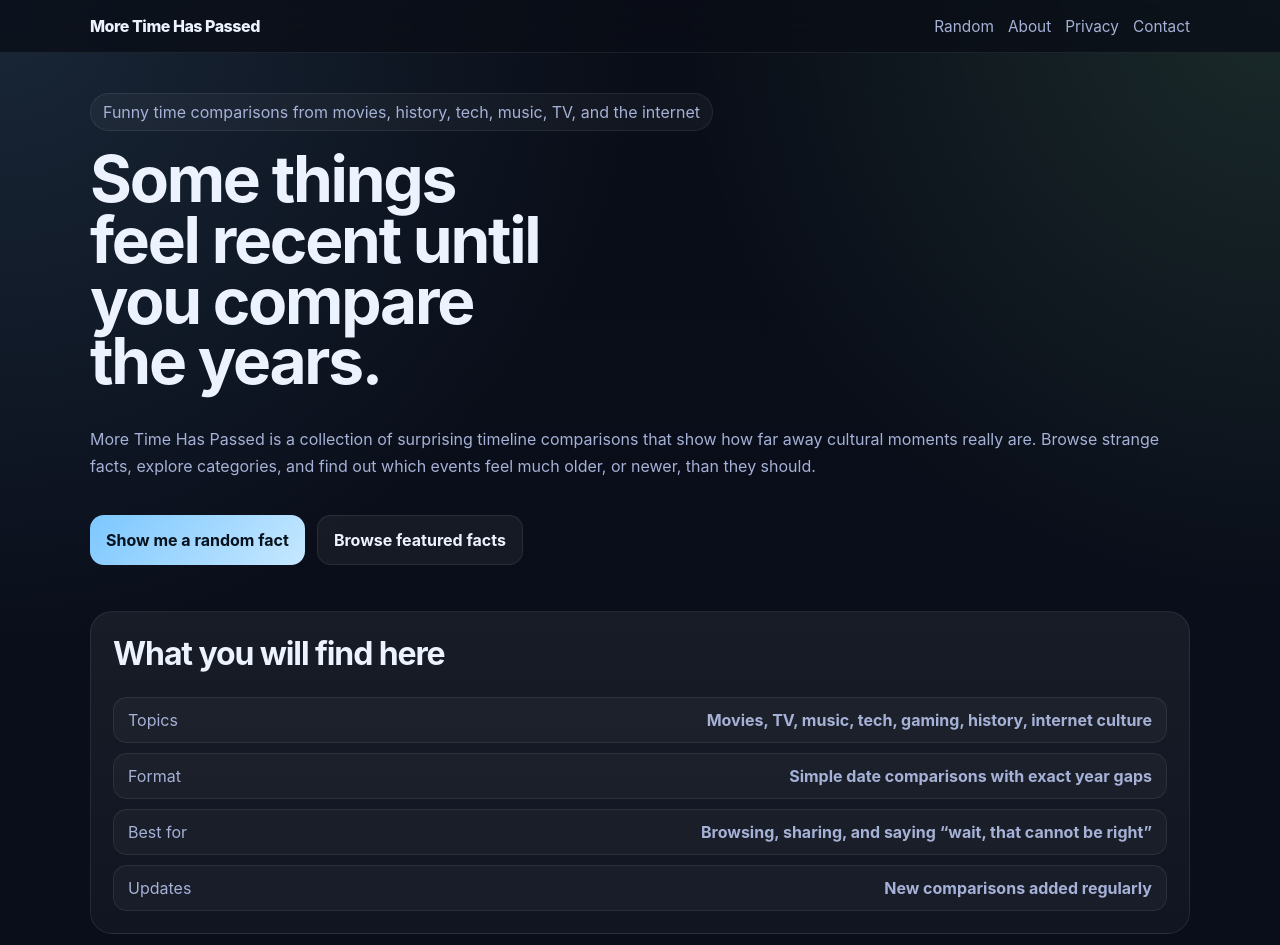
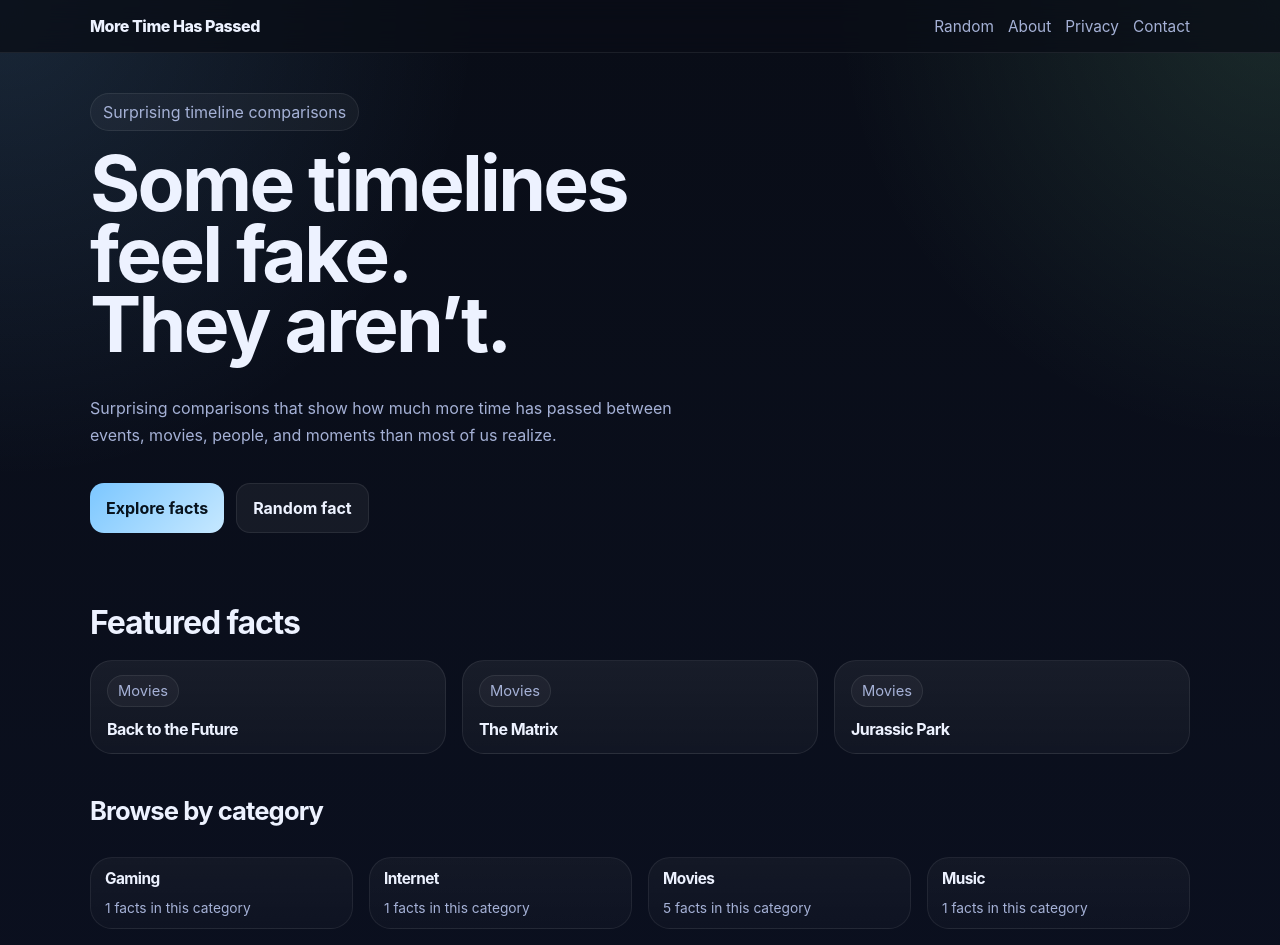
Before and after one commit to Qunst/more-time-has-passed, a Next.js app: page / in a window 1280 px wide. Shown: the top 945 px of the page. Built offline with nearby package versions, Linux system fonts and the light colour scheme.

Commit message:
Polish homepage and fact page layout

```diff
--- a/app/globals.css
+++ b/app/globals.css
@@ -64,10 +64,27 @@ img { max-width: 100%; }
   padding: 40px 0 64px;
 }
 
+.hero .lead {
+  max-width: 62ch;
+}
+
 .hero {
   display: grid;
   gap: 18px;
   margin-bottom: 28px;
+  max-width: 760px;
+}
+
+.hero-title {
+  font-size: clamp(2.8rem, 6vw, 5rem);
+  line-height: 0.92;
+  letter-spacing: -0.035em;
+  margin: 0;
+}
+
+.hero-title span {
+  display: block;
+  white-space: nowrap;
 }
 
 .eyebrow, .pill {
@@ -87,9 +104,15 @@ h1, h2, h3 {
   margin: 0;
 }
 
-h1 { font-size: clamp(2.2rem, 5vw, 4.6rem); line-height: 0.95; max-width: 11ch; }
+h1 { font-size: clamp(2.2rem, 5vw, 4.6rem); line-height: 0.95; }
 h2 { font-size: clamp(1.4rem, 2.6vw, 2rem); }
 h3 { font-size: 1.1rem; }
+
+.subsection-heading {
+  font-size: clamp(1.45rem, 2vw, 1.8rem);
+  line-height: 1.2;
+  margin-bottom: 12px;
+}
 
 .lead, .copy, .fine {
   color: var(--muted);
@@ -102,7 +125,8 @@ h3 { font-size: 1.1rem; }
 }
 
 .grid-2 {
-  grid-template-columns: 1.25fr 0.75fr;
+  grid-template-columns: 1.4fr 0.6fr;
+  align-items: start;
 }
 
 .card {
@@ -110,6 +134,57 @@ h3 { font-size: 1.1rem; }
   border: 1px solid var(--border);
   border-radius: 22px;
   padding: 22px;
+}
+
+.glance-card {
+  padding: 18px;
+  gap: 14px;
+}
+
+.glance-card h2 {
+  font-size: clamp(1.7rem, 2.4vw, 2.2rem);
+  margin: 0;
+}
+
+.intro-card {
+  max-width: 880px;
+}
+
+.intro-card h2 {
+  font-size: clamp(1.25rem, 2vw, 1.7rem);
+}
+
+.fact-card {
+  padding: 14px 16px;
+  gap: 8px;
+  align-content: start;
+}
+
+.category-card {
+  padding: 12px 14px;
+  gap: 4px;
+  background: linear-gradient(180deg, rgba(255,255,255,0.04), rgba(255,255,255,0.018));
+  border-color: rgba(255,255,255,0.07);
+}
+
+.category-card h3 {
+  font-size: 0.96rem;
+  line-height: 1.2;
+  margin: 0;
+}
+
+.category-card .small {
+  font-size: 0.86rem;
+}
+
+.fact-card h3 {
+  font-size: 1rem;
+  line-height: 1.25;
+}
+
+.fact-card .pill {
+  padding: 6px 10px;
+  font-size: 0.92rem;
 }
 
 .fact-sentence {
@@ -151,6 +226,16 @@ h3 { font-size: 1.1rem; }
 .fact-card, .category-card {
   display: grid;
   gap: 12px;
+  transition: transform 160ms ease, border-color 160ms ease, background 160ms ease;
+}
+
+.fact-card:hover,
+.fact-card:focus-visible,
+.category-card:hover,
+.category-card:focus-visible {
+  transform: translateY(-2px);
+  border-color: rgba(124, 199, 255, 0.22);
+  background: linear-gradient(180deg, rgba(255,255,255,0.08), rgba(255,255,255,0.04));
 }
 
 .button-row {
--- a/app/page.js
+++ b/app/page.js
@@ -20,28 +20,23 @@ export default function HomePage() {
   return (
     <div className="grid">
     <section className="hero">
-        <div className="eyebrow">Funny time comparisons from movies, history, tech, music, TV, and the internet</div>
-        <h1>Some things feel recent until you compare the years.</h1>
+      <div className="eyebrow">Surprising timeline comparisons</div>
+      <h1 className="hero-title">
+        <span>Some timelines</span>
+        <span>feel fake.</span>
+        <span>They aren’t.</span>
+      </h1>
       <p className="lead">
-          More Time Has Passed is a collection of surprising timeline comparisons that show
-          how far away cultural moments really are. Browse strange facts, explore categories,
-          and find out which events feel much older, or newer, than they should.
+        Surprising comparisons that show how much more time has passed between
+        events, movies, people, and moments than most of us realize.
       </p>
       <div className="button-row">
-          <Link href="/random" className="button primary">Show me a random fact</Link>
-          <a href="#featured" className="button">Browse featured facts</a>
+        <a href="#featured" className="button primary">Explore facts</a>
+        <Link href="/random" className="button">Random fact</Link>
       </div>
     </section>
 
-      <section className="card">
-        <h2>What you will find here</h2>
-        <div className="table-like section-gap">
-          <div className="row"><span>Topics</span><strong>Movies, TV, music, tech, gaming, history, internet culture</strong></div>
-          <div className="row"><span>Format</span><strong>Simple date comparisons with exact year gaps</strong></div>
-          <div className="row"><span>Best for</span><strong>Browsing, sharing, and saying “wait, that cannot be right”</strong></div>
-          <div className="row"><span>Updates</span><strong>New comparisons added regularly</strong></div>
-        </div>
-      </section>
+
 
       <section id="featured" className="grid section-gap">
         <h2>Featured facts</h2>
@@ -51,7 +46,7 @@ export default function HomePage() {
       </section>
 
       <section className="grid section-gap">
-        <h2>Browse by category</h2>
+        <h2 className="subsection-heading">Browse by category</h2>
         <div className="fact-list">
           {categories.map(({ category, count }) => (
             <CategoryCard key={category} category={category} count={count} />
--- a/components/CategoryCard.jsx
+++ b/components/CategoryCard.jsx
@@ -3,10 +3,9 @@ import { slugifyCategory } from '@/lib/facts';
 
 export default function CategoryCard({ category, count }) {
   return (
-    <article className="card category-card">
+    <Link href={`/category/${slugifyCategory(category)}`} className="card category-card">
       <h3>{category}</h3>
       <div className="small muted">{count} facts in this category</div>
-      <Link className="button" href={`/category/${slugifyCategory(category)}`}>Browse category</Link>
-    </article>
+    </Link>
   );
 }
--- a/components/FactSummaryCard.jsx
+++ b/components/FactSummaryCard.jsx
@@ -1,18 +1,10 @@
 import Link from 'next/link';
-import { buildComparison } from '@/lib/facts';
 
 export default function FactSummaryCard({ fact }) {
-  const comparison = buildComparison(fact);
-
   return (
-    <article className="card fact-card">
+    <Link href={`/facts/${fact.slug}`} className="card fact-card">
       <div className="pill">{fact.category}</div>
       <h3>{fact.title}</h3>
-      <div className="copy">{comparison.sentence}</div>
-      <div className="small muted">{fact.description}</div>
-      <div className="button-row">
-        <Link className="button primary" href={`/facts/${fact.slug}`}>Open fact page</Link>
-      </div>
-    </article>
+    </Link>
   );
 }
```
Also changed, not shown: app/facts/[slug]/page.js (+11 -13 lines). Lines whose indentation alone changed are shown as unchanged.
